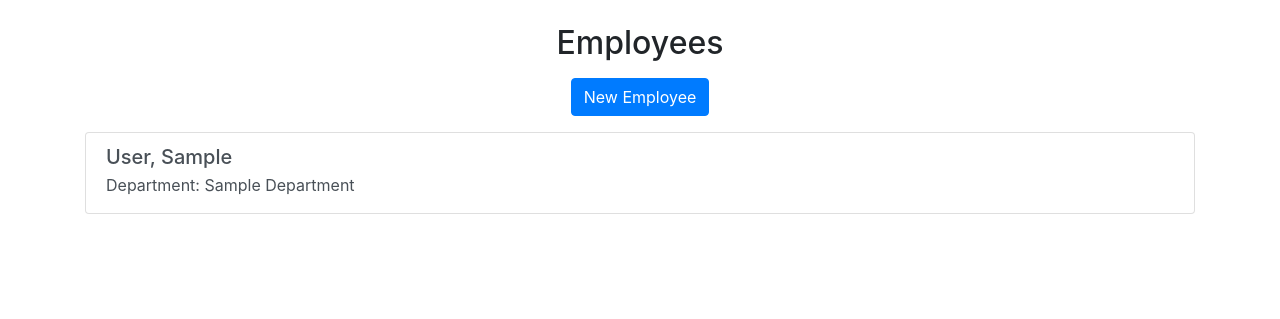
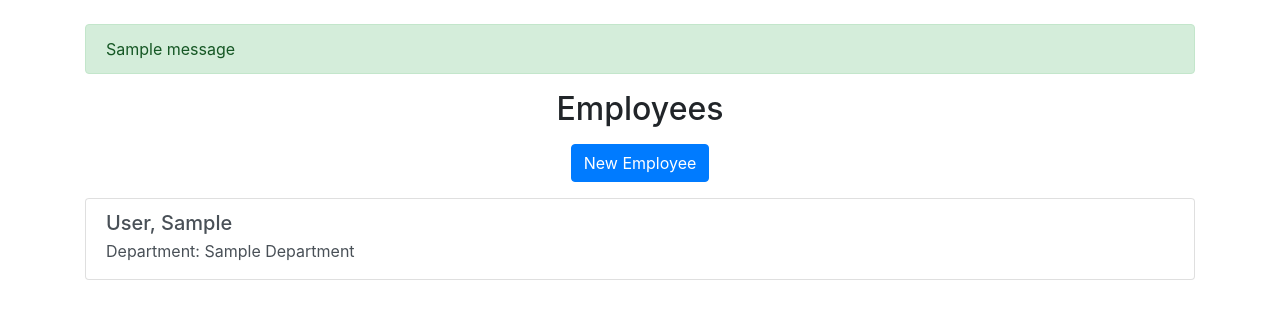
Before and after one commit to raving-remoras/bangazon-workflow, a Django app: page /bangazon/employees/ in a window 1280 px wide. Shown: the part 56-375 px from the top of the page. Run offline with Django 3.2, Linux system fonts and the light colour scheme; tables that the repository leaves empty hold one stand-in row (values such as "Sample post"); one stand-in notice (Sample message) is shown; some libraries are stand-ins or nearby versions.

Commit message:
added success message to save

```diff
--- a/agileHR/templates/agileHR/employee.html
+++ b/agileHR/templates/agileHR/employee.html
@@ -1,6 +1,16 @@
 {% extends "agileHR/index.html" %}
 
 {% block content %}
+
+{% if messages %}
+
+ <div class="messages" >
+        {% for message in messages %}
+        <div class="{{ message.tags }} alert alert-success" role="alert">{{ message }}</div>
+        {% endfor %}
+    </div>
+{% endif %}
+
 <div class="text-center"><h2 >Employees</h2></div>
 <div class="text-center my-3"><a class="btn btn-primary" href="{% url 'agileHR:employee_add' %}" role="button">New Employee</a></div>
 <div class="list-group">
--- a/agileHR/views.py
+++ b/agileHR/views.py
@@ -2,6 +2,7 @@ import datetime
 from django.shortcuts import get_object_or_404, render
 from django.http import HttpResponse, HttpResponseRedirect
 from django.urls import reverse
+from django.contrib import messages
 from .models import *
 
 
@@ -44,6 +45,8 @@ def employee_add(request):
         render -- loads the employee_form.html template when originally navigating to the page, or renders form with error message if submit was unsuccessful
         HttpResponseRedirect -- loads the employee page if add was successful
     """
+    departments = Department.objects.all()
+
     if request.method == "POST":
         try:
             department = get_object_or_404(Department, pk=request.POST["department"])
@@ -51,19 +54,20 @@ def employee_add(request):
             last_name = (request.POST["last_name"])
             start_date = (request.POST["start_date"])
             is_supervisor = request.POST.get("is_supervisor", "") == "on"
-            if first_name == "" or last_name == "":
-                return render(request, "agileHR/employee_form.html", {"error_message": "You must complete all fields in the form."})
+            if first_name == "" or last_name == "" or start_date == "":
+                return render(request, "agileHR/employee_form.html", {"error_message": "You must complete all fields in the form.", "departments": departments})
             else:
                 new_employee = Employee(first_name=first_name, last_name=last_name, department=department, is_supervisor=is_supervisor, start_date=start_date)
                 new_employee.save()
-                return HttpResponseRedirect(reverse('agileHR:employee'))
+                messages.success(request, 'Saved!')
+                return HttpResponseRedirect(reverse("agileHR:employee"))
+
 
         except KeyError:
             return render(request, 'agileHR/employee_form.html', {
-            'error_message': "You must complete all fields in the form."
+            'error_message': "You must complete all fields in the form.", "departments": departments
             })
     else:
-        departments = Department.objects.all()
         context = {"departments": departments}
         return render(request, "agileHR/employee_form.html", context)
 
```
Also changed, not shown: agileHR/templates/agileHR/employee_form.html (+9 -1 lines).
